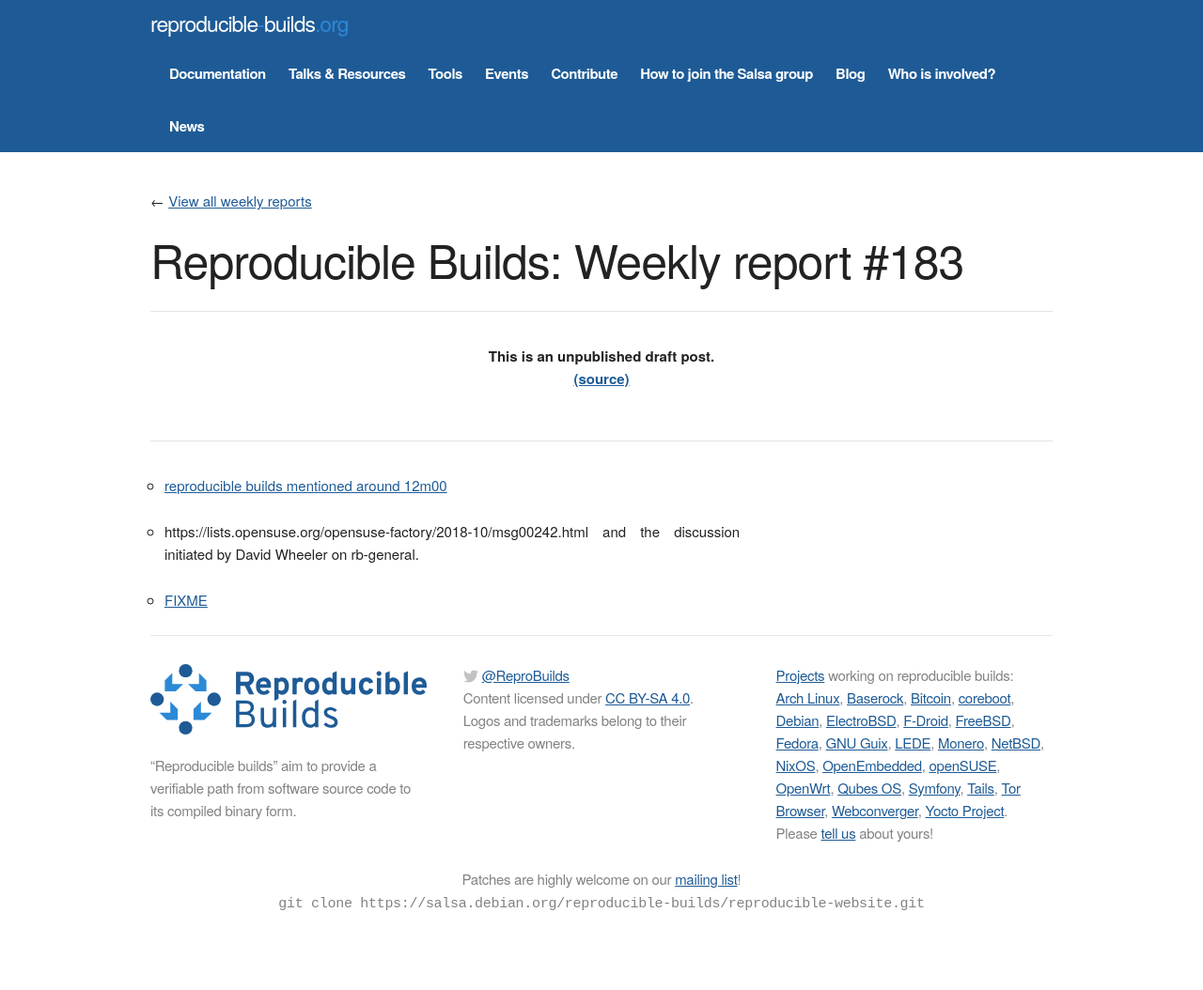
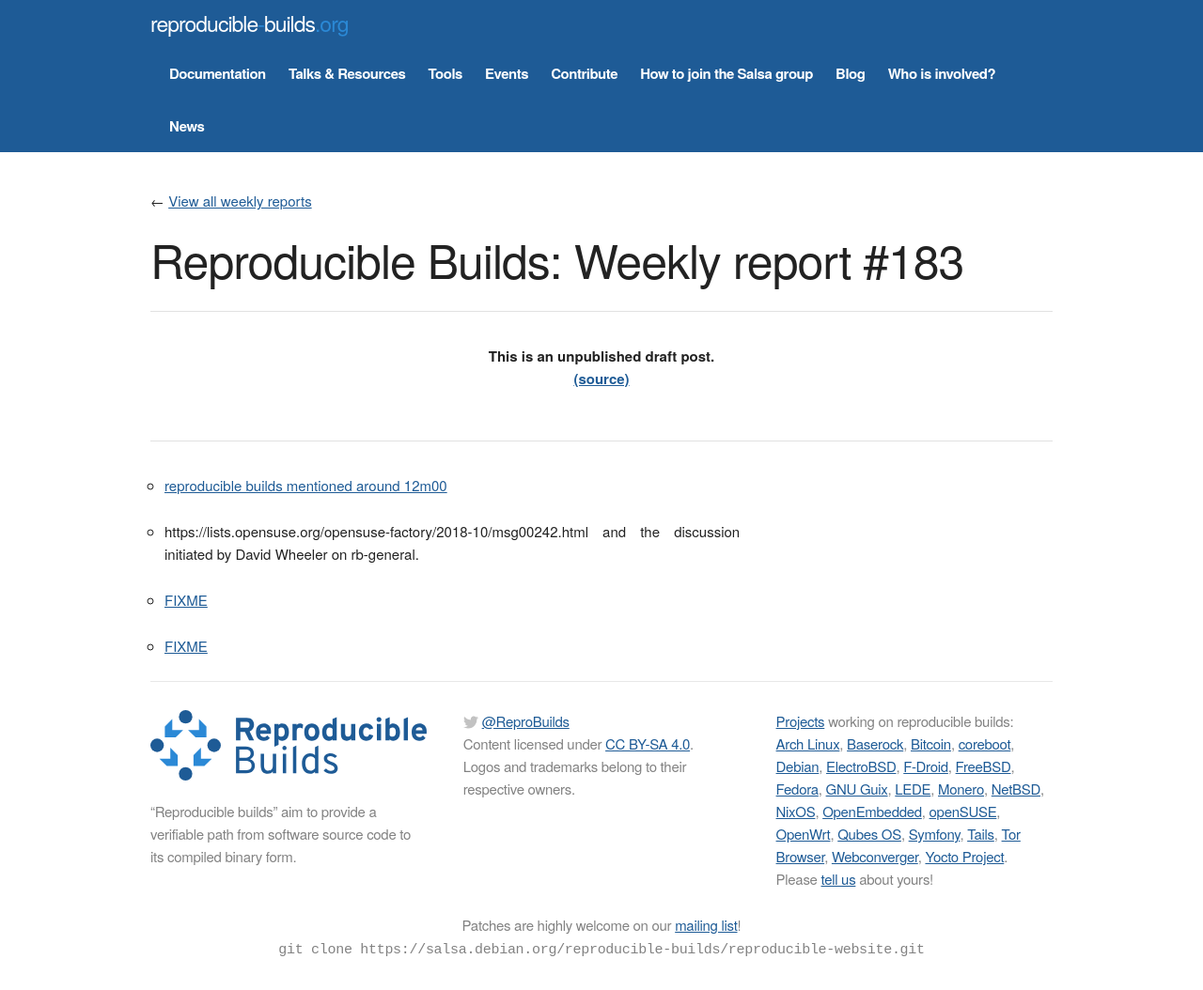
Before and after one commit to prototypefund/reproducible-website, a Jekyll site: the page built from _blog/posts/183.md, in a window 1280 px wide. Shown: the whole page at 94% size. Built offline with Jekyll 4.4.1, drawn with Linux system fonts in a browser that asks for light colours; some web fonts are replaced; before the commit the page ends 1005 px from its top, so only the background shows below that.

Commit message:
183 += https://cmake.org/cmake/help/git-master/prop_tgt/BUILD_RPATH_USE_ORIGIN.html

```diff
--- a/_blog/posts/183.md
+++ b/_blog/posts/183.md
@@ -9,3 +9,5 @@
   and the discussion initiated by David Wheeler on rb-general.
 
 * [FIXME](https://basicbitch.software/posts/2018-10-25-Reproducible-builds-with-Bitcoin-Tor-and-turtles.html)
+
+* [FIXME](https://cmake.org/cmake/help/git-master/prop_tgt/BUILD_RPATH_USE_ORIGIN.html)
```
